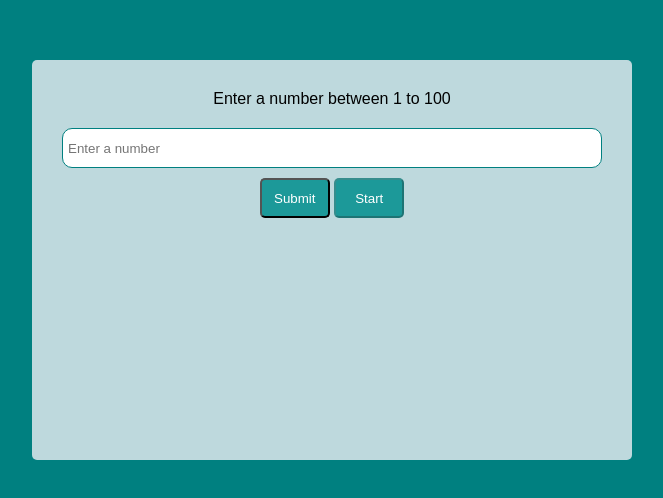
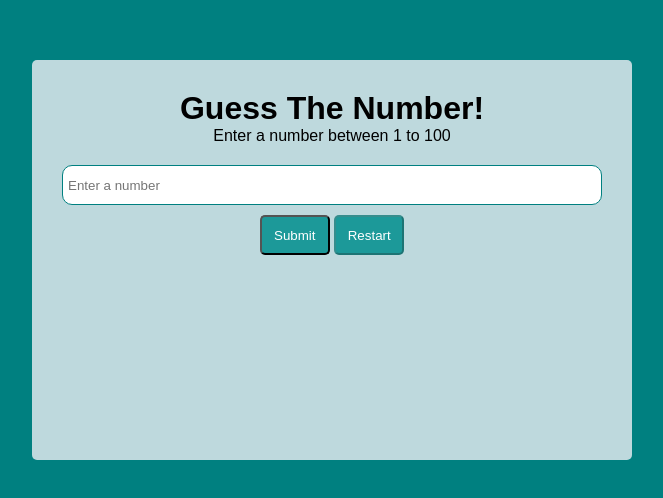
Before and after one commit to Amithere333/Guess-The-Number, a plain HTML site: page index.html in a window 1280 px wide. Shown: the part 140-638 px from the top of the page, without its empty margins (308-971 px from the left). Drawn offline with Linux system fonts and the light colour scheme.

Commit message:
Update index.html

```diff
--- a/index.html
+++ b/index.html
@@ -8,17 +8,18 @@
 </head>
 <body>
     <div class="container">
+        <h1>Guess The Number!</h1>
         <p>Enter a number between 1 to 100</p>
         <form>
             <!-- Input field to enter number -->
             <input type="number" id="number" min="0" max="100" placeholder="Enter a number" required>
 
             <!-- Submit button -->
-            <div class="buttons">
+            <div>
                 <button class="buttonStyle">Submit</button>
 
                 <!-- Restart Game button -->
-                <button class="buttonStyle" id="restart"  type='button' disabled>Start</button>
+                <button class="buttonStyle" id="restart"  type='button' disabled>Restart</button>
 
             </div>
         </form>
```
